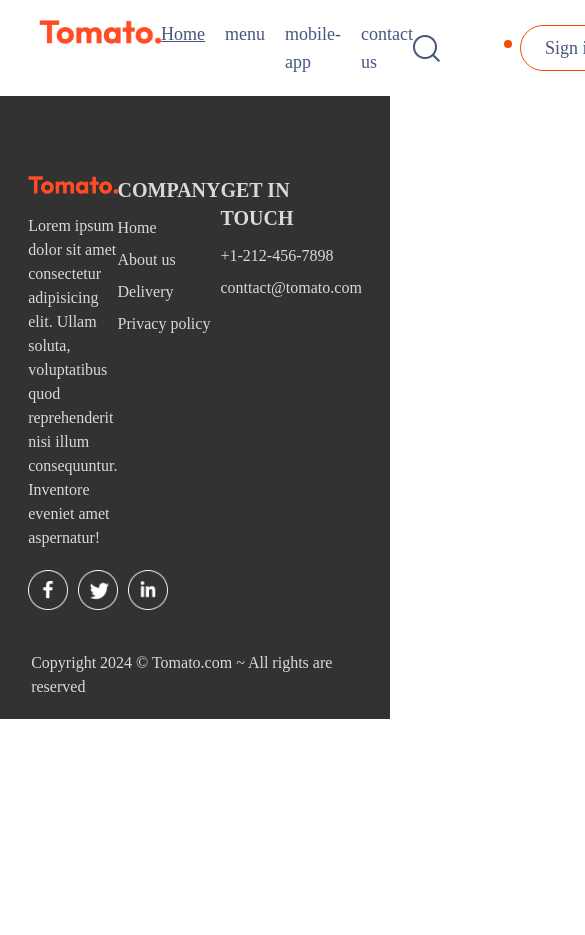
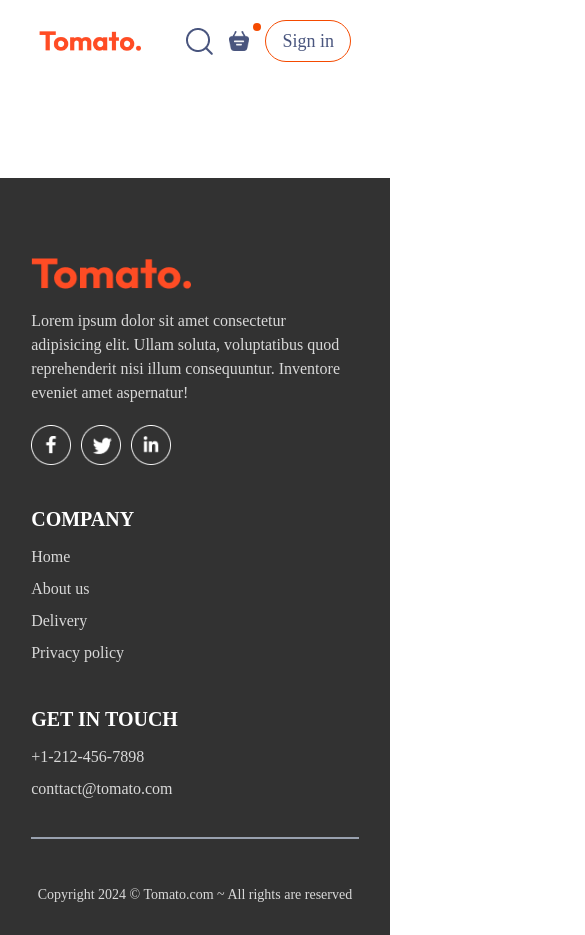
Before and after one commit to Abhishek-Pundir-001/Zomato_clone_frontend, a React (Vite) app: page /order in a window 390 px wide. Shown: the top 935 px of the page, 585 px wide, since content can reach past the window. Before the commit the page ends 844 px from the top, so only its background shows below. Built offline with nearby package versions, Linux system fonts and the light colour scheme.

Commit message:
add AppDownload component and responsiveness to homepage

```diff
--- /dev/null
+++ b/src/Components/AppDownload/AppDownload.css
@@ -0,0 +1,3 @@
+.app-download p{
+    font-family:Arial, Helvetica, sans-serif;
+}
--- /dev/null
+++ b/src/Components/AppDownload/AppDownload.jsx
@@ -0,0 +1,16 @@
+import { assets } from "../../../assets/frontend_assets/assets"
+import './AppDownload.css'
+
+function AppDownload(){
+    return(
+     <div className="app-download mx-auto mt-10 w-fit">
+        <p className="text-center text-2xl font-semibold leading-10">For Better Experience Download <br />Tomato App</p>
+        <div className="flex justify-center gap-5 mt-3">
+            <img className="w-24 md:w-48 cursor-pointer hover:scale-105" src={assets.play_store} />
+            <img className="w-24 md:w-48 cursor-pointer hover:scale-105" src={assets.app_store} />
+        </div>
+     </div>
+    )
+}
+
+export default  AppDownload
--- a/src/Components/Exploremenu/ExploreMenu.jsx
+++ b/src/Components/Exploremenu/ExploreMenu.jsx
@@ -4,7 +4,7 @@ function ExploreMenu({category,setCategory}) {
     return (
             <div className="mt-6 flex flex-col gap-5">
                 <h2 className="text-3xl font-medium text-[#262626]">Explore our menu</h2>
-                <p className="max-w-[80%]">choose from a diverse menu featuring a delectable array of dishes crafted with finest ingeidents and culinatry expertise .our mission is to satisfy your cravings and elevate your dining experience , one delicious meal at a time</p>
+                <p className="max-w-[1000%] md:max-w-[100%]">choose from a diverse menu featuring a delectable array of dishes crafted with finest ingeidents and culinatry expertise .our mission is to satisfy your cravings and elevate your dining experience , one delicious meal at a time</p>
                 <div className="flex justify-between gap-8 my-5 overflow-x-auto w-full">
                     {menu_list.map((menu, idx) => {
                         return (
--- a/src/Components/FoodDisplay/FoodDisplay.jsx
+++ b/src/Components/FoodDisplay/FoodDisplay.jsx
@@ -7,8 +7,8 @@ function FoodDisplay({ category }) {
     const { food_list } = useContext(StoreContext)
     return (
         <div className="mt-3">
-            <h2 className="text-4xl font-medium mb-3">Top dishes near you</h2>
-            <div className="flex justify-between flex-wrap gap-5">
+            <h2 className="text-4xl font-medium mb-7">Top dishes near you</h2>
+            <div className="flex md:justify-between flex-wrap justify-center gap-5">
                 {food_list.map((item, idx) => {
                     if (category === "All" || category === item.category) {
                         return (
--- a/src/Components/Footer/Footer.jsx
+++ b/src/Components/Footer/Footer.jsx
@@ -2,19 +2,19 @@ import { assets } from "../../../assets/frontend_assets/assets"
 
 function Footer() {
     return (
-        <div className="footer-container flex flex-col items-center gap-5 text-[#d9d9d9] bg-[#323232] px-[8vw] py-5 pt-20">
-            <div className="footer-sub-container flex justify-between">
+        <div className="footer-container flex flex-col items-center gap-5 text-[#d9d9d9] bg-[#323232] px-[8vw] py-5 pt-20 mt-24">
+            <div className="footer-sub-container flex flex-col gap-10 md:flex-row justify-between">
                 <div className="footer-left flex flex-col gap-5 items-start basis-[45%]">
                     <img className="w-40" src={assets.logo} />
                     <p className="font-serif">Lorem ipsum dolor sit amet consectetur adipisicing elit. Ullam soluta, voluptatibus quod reprehenderit nisi illum consequuntur. Inventore eveniet amet aspernatur!</p>
                     <div className="flex gap-2.5">
                         <img className="h-10" src={assets.facebook_icon} />
-                        <img className="h-10"  src={assets.twitter_icon} />
-                        <img className="h-10"  src={assets.linkedin_icon} />
+                        <img className="h-10" src={assets.twitter_icon} />
+                        <img className="h-10" src={assets.linkedin_icon} />
                     </div>
                 </div>
                 <div className="footer-center flex flex-col gap-3 items-start">
-                    <h2 className="font-bold text-xl font-serif">COMPANY</h2>
+                    <h2 className="font-bold text-xl font-serif text-white">COMPANY</h2>
                     <ul className="flex flex-col gap-2">
                         <li className="hover:text-orange-400 cursor-pointer font-serif">Home</li>
                         <li className="hover:text-orange-400 cursor-pointer font-serif">About us</li>
@@ -23,7 +23,7 @@ function Footer() {
                     </ul>
                 </div>
                 <div className="footer-right flex flex-col gap-3 items-start">
-                    <h2 className="font-bold text-xl font-serif">GET IN TOUCH</h2>
+                    <h2 className="font-bold text-xl font-serif text-white">GET IN TOUCH</h2>
                     <ul className="flex flex-col gap-2">
                         <li className="hover:text-orange-400 cursor-pointer font-serif">+1-212-456-7898</li>
                         <li className="hover:text-orange-400 cursor-pointer font-serif">conttact@tomato.com</li>
@@ -31,8 +31,8 @@ function Footer() {
                 </div>
 
             </div>
-            <hr />
-            <p className="footer-copyright font-serif">Copyright 2024 &copy; Tomato.com ~ All rights are reserved</p>
+            <hr className="w-full border-none h-0.5 bg-gray-400 my-4" />
+            <p className="footer-copyright font-serif text-sm py-2.5">Copyright 2024 &copy; Tomato.com ~ All rights are reserved</p>
         </div>
     )
 }
--- a/src/Components/Header/Header.css
+++ b/src/Components/Header/Header.css
@@ -2,6 +2,7 @@
     background: url('../../../../assets/frontend_assets/header_img.png')no-repeat;
     position: relative;
     background-size: contain;
+
 }
 
 /* .header-contents{
--- a/src/Components/Header/Header.jsx
+++ b/src/Components/Header/Header.jsx
@@ -5,8 +5,8 @@ function Header() {
       <div className='flex flex-col items-start  gap-[1vw]  absolute bottom-[10%] left-[6vw] max-w-[51%]  header-contents'>
         <h2 className='font-medium text-white text-[4vw]'>Order your favourite food here.</h2>
         <hr className='h-0 w-full border text-white' />
-        <p className='text-white text-[1vw]'>Choose from a diverse menu featuring a delectable array of dishes crafted with finest ingeidents and culinatry expertise .our mission is to satisfy your cravings and elevate your dining experience , one delicious meal at a time</p>
-        <button className='animate-bounce cursor-pointer border-none text-[#747474] font-medium bg-white text-lg rounded-[3rem] px-6 py-2 mt-1.5'>View Menu</button>
+        <p className='text-white text-[1vw] hidden md:block'>Choose from a diverse menu featuring a delectable array of dishes crafted with finest ingeidents and culinatry expertise .our mission is to satisfy your cravings and elevate your dining experience , one delicious meal at a time</p>
+        <button className='cursor-pointer border-none text-[#747474] font-medium bg-white text-lg rounded-[3rem] px-4 py-1 md:px-6 md:py-2 mt-1.5'>View Menu</button>
       </div>
     </div>
   )
--- a/src/Components/Navbar/Navbar.jsx
+++ b/src/Components/Navbar/Navbar.jsx
@@ -3,25 +3,25 @@ import { assets } from "../../../assets/frontend_assets/assets"
 
 function Navbar() {
 
-    const [menu,setMenu] = useState("Home");
+    const [menu, setMenu] = useState("Home");
 
 
     return (
-        <div className="navbar py-5 flex justify-between">
-            <img className="h-6" src={assets.logo} />
-            <ul className="flex gap-5 list-none text-[#49557e] text-lg">
-                <li onClick={()=>setMenu('Home')} className={`${menu === "Home"? `underline`:''} cursor-pointer`}>Home</li>
-                <li onClick={()=>setMenu('menu')} className={`${menu === "menu"? `underline`:''} cursor-pointer`}>menu</li>
-                <li onClick={()=>setMenu('mobile-app')} className={`${menu === "mobile-app"? `underline`:''} cursor-pointer`}>mobile-app</li>
-                <li onClick={()=>setMenu('contact us')} className={`${menu === "contact us"? `underline`:''} cursor-pointer`}>contact us</li>
+        <div className="navbar py-5 flex justify-between items-center">
+            <img className="h-5" src={assets.logo} />
+            <ul className="md:flex gap-3 list-none text-[#49557e] text-lg hidden">
+                <li onClick={() => setMenu('Home')} className={`${menu === "Home" ? `underline` : ''} cursor-pointer`}>Home</li>
+                <li onClick={() => setMenu('menu')} className={`${menu === "menu" ? `underline` : ''} cursor-pointer`}>menu</li>
+                <li onClick={() => setMenu('mobile-app')} className={`${menu === "mobile-app" ? `underline` : ''} cursor-pointer`}>mobile-app</li>
+                <li onClick={() => setMenu('contact us')} className={`${menu === "contact us" ? `underline` : ''} cursor-pointer`}>contact us</li>
             </ul>
-            <div className="nav-right flex items-center gap-10">
+            <div className="nav-right flex items-center gap-4 md:gap-7">
                 <img src={assets.search_icon} />
                 <div className="relative">
-                    <img  src={assets.basket_icon} />
+                    <img className="w-5" src={assets.basket_icon} />
                     <div className="dot h-2 w-2 bg-orange-600 rounded-lg absolute top-[-8px] left-6"></div>
                 </div>
-                <button className="px-6 py-2 text-lg text-[#49557e] rounded-[50px] cursor-pointer border border-orange-600 hover:bg-[#fff4f2] transition-all ease-in-out">Sign&nbsp;in</button>
+                <button className="px-4 py-1.5 md:px-8 md:py-2 text-lg text-[#49557e] rounded-[50px] cursor-pointer border border-orange-600 hover:bg-[#fff4f2] transition-all ease-in-out">Sign&nbsp;in</button>
             </div>
         </div>
     )
--- a/src/Pages/Home/Home.jsx
+++ b/src/Pages/Home/Home.jsx
@@ -2,6 +2,7 @@ import { useState } from "react";
 import ExploreMenu from "../../Components/Exploremenu/ExploreMenu";
 import Header from "../../Components/Header/Header";
 import FoodDisplay from "../../Components/FoodDisplay/FoodDisplay";
+import AppDownload from "../../Components/AppDownload/AppDownload";
 
 function Home() {
     const [category,setCategory] = useState("All")
@@ -11,6 +12,7 @@ function Home() {
             <div >
                 <ExploreMenu category={category} setCategory={setCategory}/>
                 <FoodDisplay category={category}/>
+                <AppDownload />
             </div>
         </div>
     )
```
